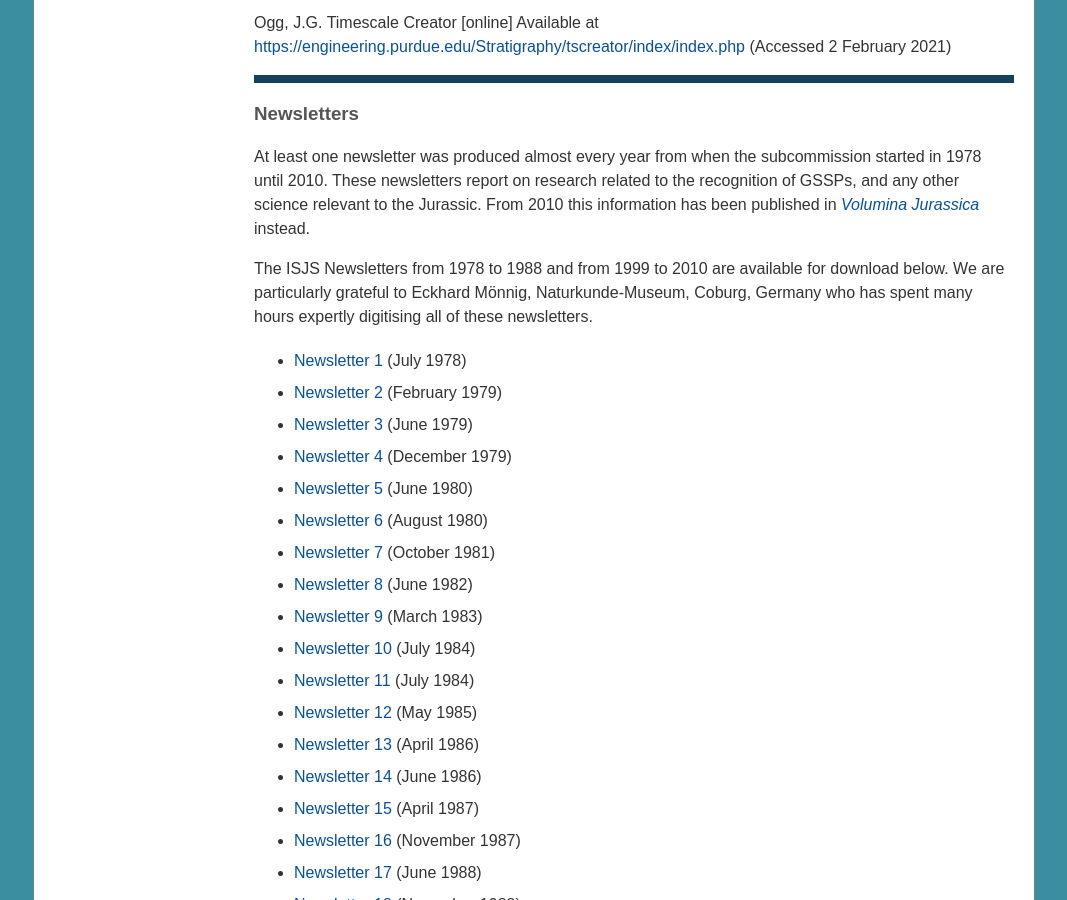
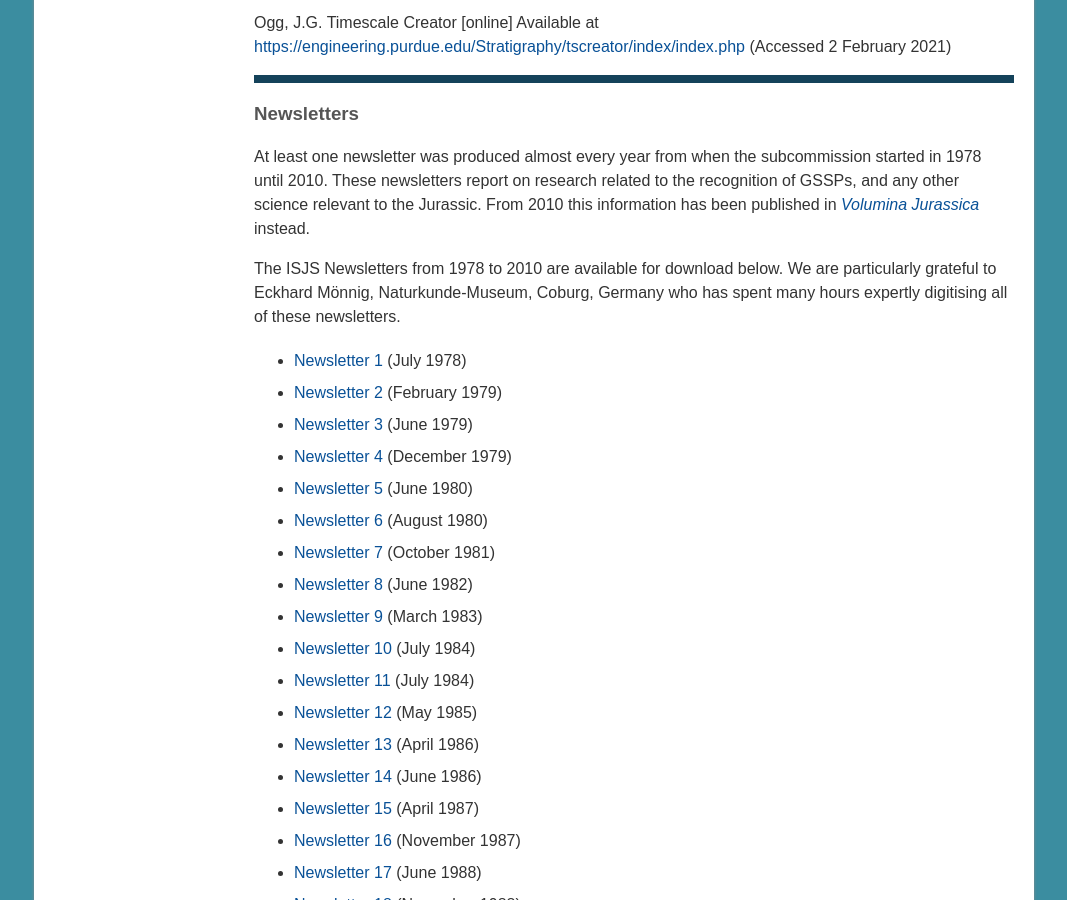
Before and after one commit to i-c-stratigraphy/subcommission-jurassic, a Jekyll site: the page built from pages/resources.md, in a window 1280 px wide and 900 px high, scrolled down 988 px. Shown: the whole window, without its empty margins (106-1173 px from the left). Built offline with Jekyll 4.4.1, drawn with Linux system fonts in a browser that asks for light colours.

Commit message:
Update resources.md

```diff
--- a/pages/resources.md
+++ b/pages/resources.md
@@ -32,7 +32,7 @@ Ogg, J.G. Timescale Creator [online] Available at <https://engineering.purdue.ed
 
 At least one newsletter was produced almost every year from when the subcommission started in 1978 until 2010. These newsletters report on research related to the recognition of GSSPs, and any other science relevant to the Jurassic. From 2010 this information has been published in _[Volumina Jurassica](https://vjs.pgi.gov.pl)_ instead.
 
-The ISJS Newsletters from 1978 to 1988 and from 1999 to 2010 are available for download below. We are particularly grateful to Eckhard Mönnig, Naturkunde-Museum, Coburg, Germany who has spent many hours expertly digitising all of these newsletters.
+The ISJS Newsletters from 1978 to 2010 are available for download below. We are particularly grateful to Eckhard Mönnig, Naturkunde-Museum, Coburg, Germany who has spent many hours expertly digitising all of these newsletters.
 
 
 * [Newsletter 1](files/isjs-newsletter-no-1.pdf) (July 1978)
```
